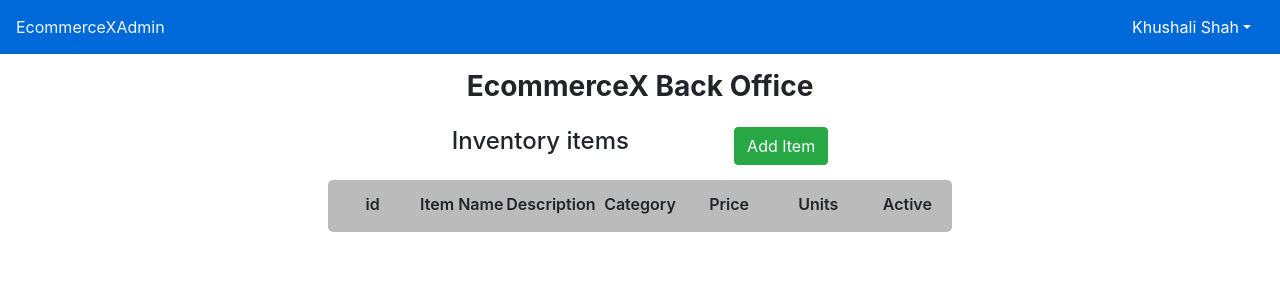
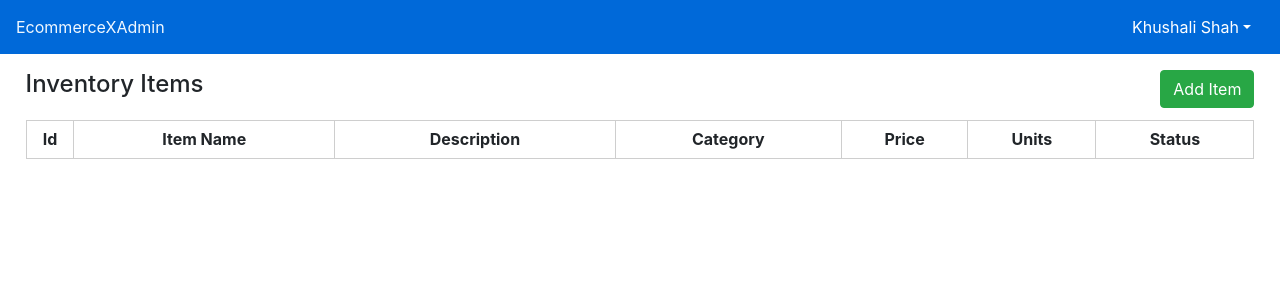
Before and after one commit to khushali77/Ecommerce-Store7, a React (Create React App) app: page /backend in a window 1280 px wide. Shown: the top 300 px of the page. Built offline with nearby package versions, Linux system fonts and the light colour scheme.

Commit message:
Added: backend add item page

```diff
--- a/src/App.js
+++ b/src/App.js
@@ -8,6 +8,7 @@ import Settings from "components/pages/settings";
 import MyCart from "components/pages/mycart";
 import MyOrders from "components/pages/myorders";
 import Backend from "components/pages/backend";
+import AddItem from "components/pages/additem";
 
 function App() {
   return (
@@ -20,6 +21,7 @@ function App() {
      <Route exact path='/mycart' component={MyCart}/>
      <Route exact path='/myorders' component={MyOrders}/>
      <Route exact path='/backend' component={Backend}/>
+     <Route exact path='/backend/add' component={AddItem}/>
      </BrowserRouter>
     </div>
   );
--- /dev/null
+++ b/src/components/pages/additem.jsx
@@ -0,0 +1,31 @@
+import React from "react";
+import {Button} from "react-bootstrap";
+import {Link} from "react-router-dom";
+
+function AddItem(){
+    return(
+        <div className="additem">
+            <h3>Add new Item</h3>
+            <hr size="2"></hr>
+            <form class="additemform">
+                <h5>Item Name</h5>
+                <input type="text" name="name" required/><br></br>
+                <h5>Description</h5>
+                <input type="text" name="description" required/><br></br>
+                <h5>Category</h5>
+                <input type="text" name="category" /><br></br>
+                <h5>Price</h5>
+                <input type="number" name="price" /><br></br>
+                <h5>Units</h5>
+                <input type="number" name="units" /><br></br>
+                <h5>Status</h5>
+                <input type="text" name="status" /><br></br>
+                <h5>Image</h5>
+                <input type="text" name="image" required/><br></br><br></br>
+                <Link to='/backend'><Button variant="primary" className="submitbtn">Add Item to Inventory</Button>{' '}</Link>
+            </form>
+        </div>
+    );
+}
+
+export default AddItem;
--- a/src/components/pages/backend.jsx
+++ b/src/components/pages/backend.jsx
@@ -5,20 +5,21 @@ import {Link} from "react-router-dom";
 function Backend(){
     return(
         <div className="backend">
-            <h3 className="heading-1">EcommerceX Back Office</h3>
-            <div className="heading-2">
-                <h4>Inventory items</h4>
+            <div className="title">
+                <h4>Inventory Items</h4>
                 <Link to='/backend/add'><Button variant="success" className="additembtn">Add Item</Button>{' '}</Link>
             </div>
-            <div className="title">
-                <p>id</p>
-                <p>Item Name</p>
-                <p>Description</p>
-                <p>Category</p>
-                <p>Price</p>
-                <p>Units</p>
-                <p>Active</p>
-            </div>
+            <table className="itemstable">
+                <tr>
+                    <th>Id</th>
+                    <th>Item Name</th>
+                    <th>Description</th>
+                    <th>Category</th>
+                    <th>Price</th>
+                    <th>Units</th>
+                    <th>Status</th>
+                </tr>
+            </table>
         </div>
     );
 }
--- a/src/components/pages/mycart.jsx
+++ b/src/components/pages/mycart.jsx
@@ -2,7 +2,7 @@ import React from "react";
 
 function MyCart(){
     return(
-        <p>Following are the items of yur cart: </p>
+        <p>Following are the items of your cart: </p>
     );
 }
 
--- a/src/css/App.css
+++ b/src/css/App.css
@@ -66,26 +66,52 @@
 
 .backend{
   display: grid;
-  justify-items: center;
-  width:100%;
-  grid-row-gap: 15px;
-}
-
-.heading-1{
-  font-weight: bold;
-}
-
-.heading-2{
-  display: grid;
-  grid-template-columns: 3fr 1fr;
+  margin: 0 2%;
 }
 
 .title{
-  background-color: rgb(187, 187, 187);
   display: grid;
-  grid-template-columns: repeat(7,1fr);
-  justify-items: center;
-  padding-top: 1%;
+  grid-template-columns: 1fr 1fr;
+}
+
+.title h4{
+  justify-self: start;
+}
+
+.title a{
+  justify-self: end;
+}
+
+table, th, td {
+  border: 1px solid rgb(206, 206, 206);
+  text-align: center;
+  padding: 0.5%;
+}
+
+.itemstable{
+  margin-top: 1%;
+}
+
+form{
+  margin-left: 15%;
+}
+
+.additem h3{
+  text-align: center;
+}
+
+.additemform input{
+  margin-top: -100px;
+  width: 80%;
   border-radius: 5px;
-  font-weight: 600;
+  border: 1px solid rgb(161, 161, 161);
+  padding: 0.5%;
 }
+
+.additemform h5{
+  margin:1%;
+}
+
+.submitbtn{
+  margin-bottom: 2%;
+}
```
